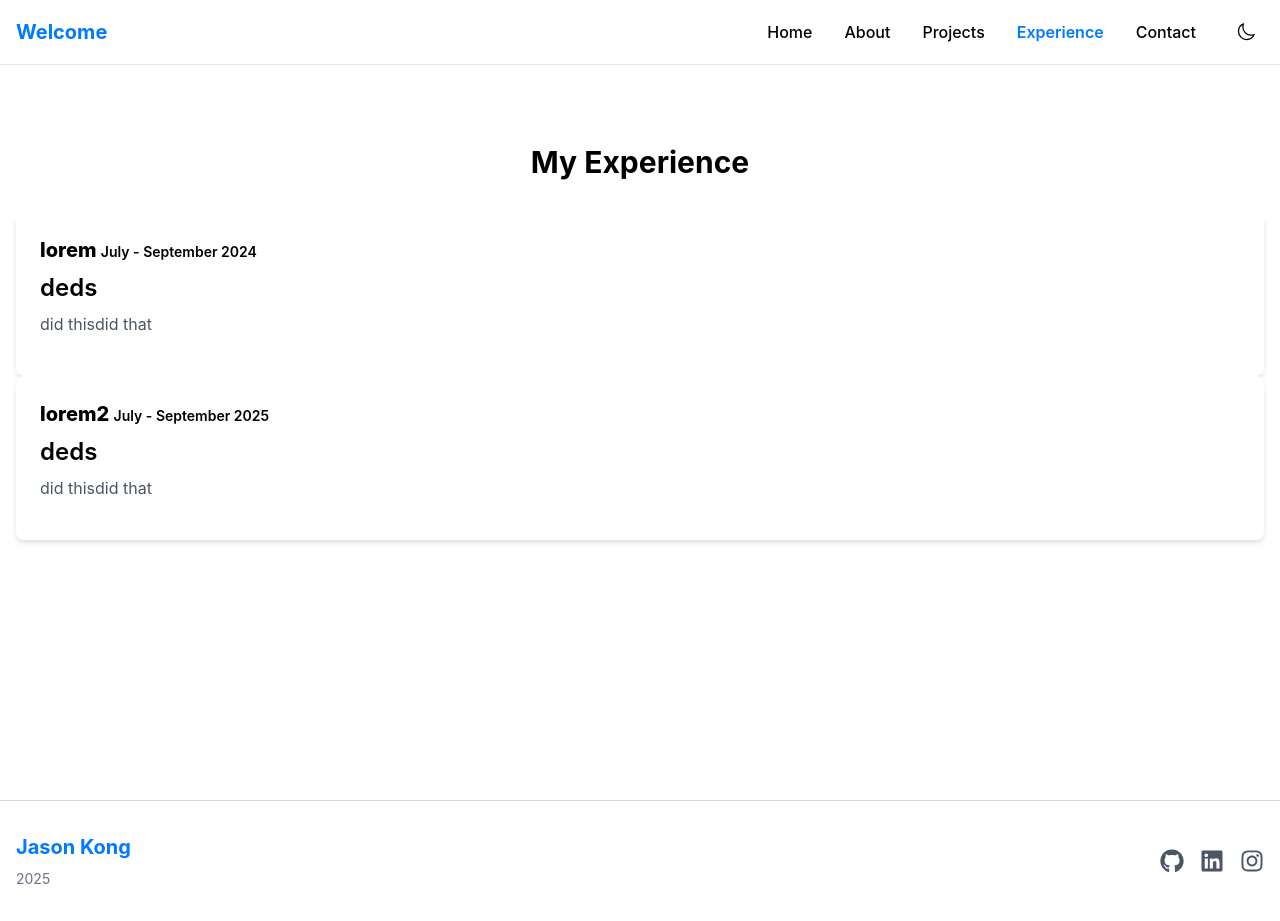
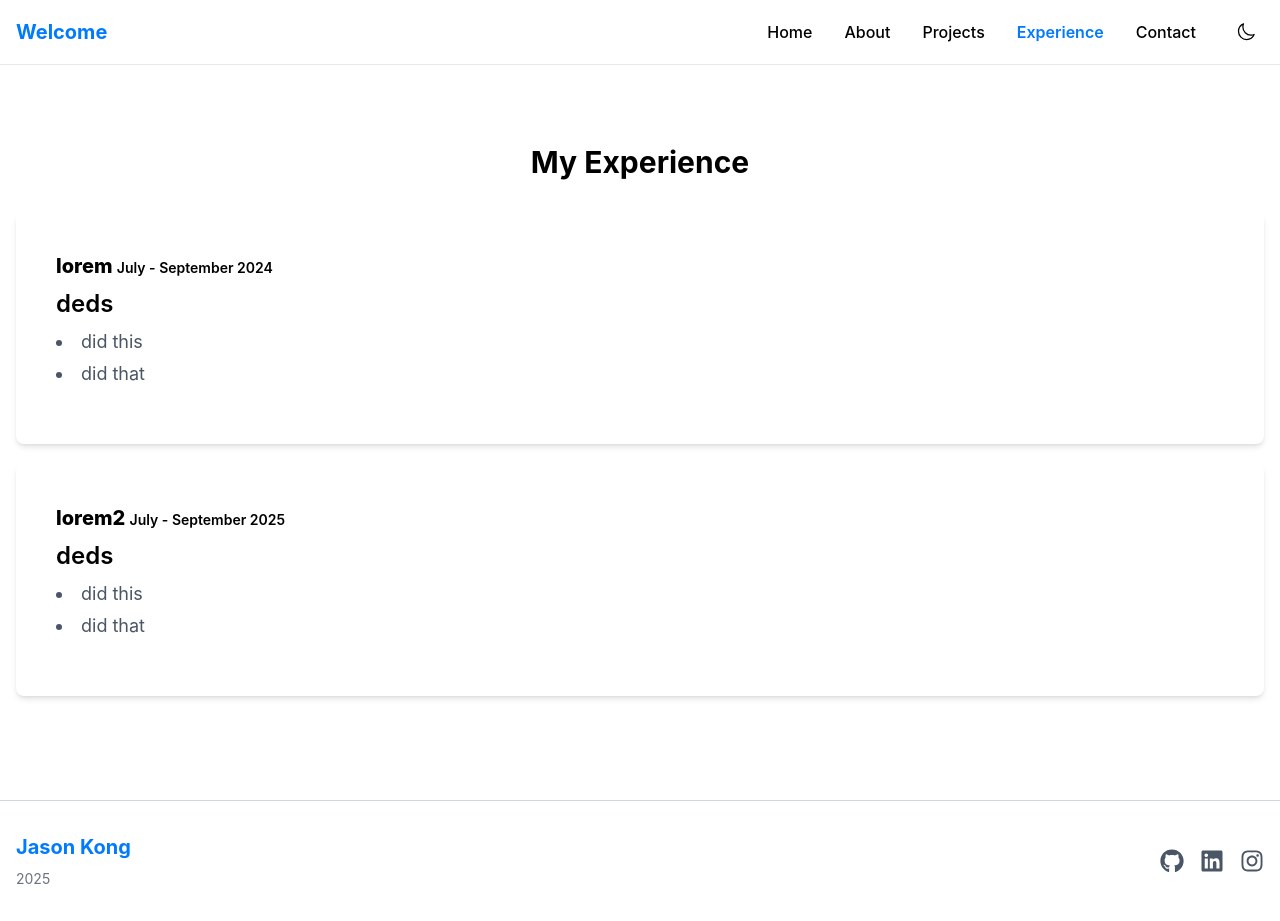
Before and after one commit to jkgithub02/my_portfolio, a Next.js app: page /experience in a window 1280 px wide. Built offline with nearby package versions, Linux system fonts and the light colour scheme.

Commit message:
experience sections with list for job descriptions

```diff
--- a/src/components/Experience.tsx
+++ b/src/components/Experience.tsx
@@ -10,7 +10,7 @@ const Experience = () => {
         {/* TODO: Update Experience structure */}
         {
           experiences.map((exp) => (
-            <article key={exp.position} className='bg-white dark:bg-black/30 rounded-lg shadow-md p-6'>
+            <article key={exp.position} className='bg-white dark:bg-black/30 rounded-lg shadow-md p-10 mb-5'>
               <h2 className='text-xl font-extrabold mb-2'>
                 {exp.position} <span className='text-sm font-semibold'>{exp.start} - {exp.end} {exp.year}</span>
               </h2>
@@ -18,8 +18,10 @@ const Experience = () => {
               <h3 className='text-2xl font-semibold mb-2'>
                 {exp.company}
               </h3>
-              <ul className="text-gray-600 dark:text-gray-300 mb-4">
-                {exp.description}
+              <ul className="text-gray-600 dark:text-gray-300 text-lg mb-4 list-disc list-inside space-y-1">
+                {exp.description.map((item, index) =>(
+                  <li key={index}>{item}</li>
+                ))}
               </ul>
 
 
```
